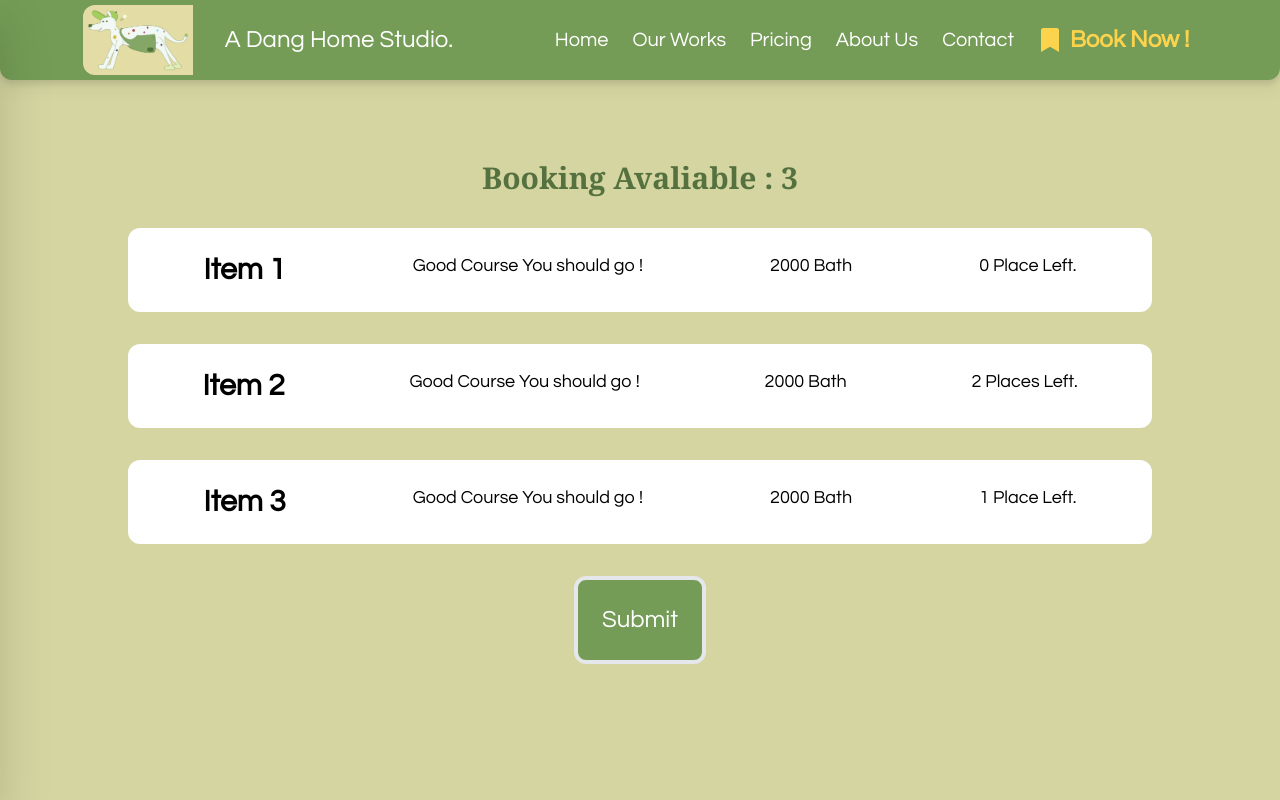
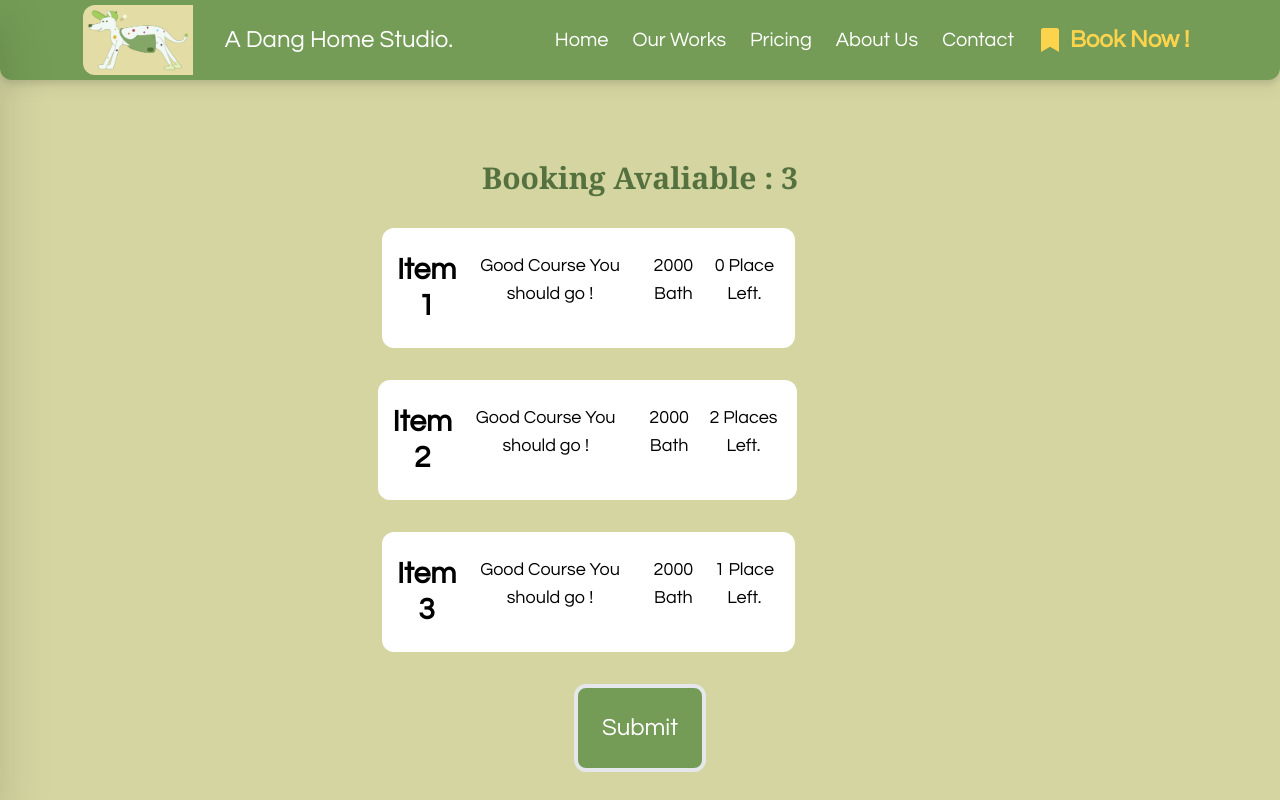
Before and after one commit to microhum/ADangHomeStudio, a Next.js app: page /workshop/booking in a window 1280 px wide. Shown: the top 800 px of the page. Built offline with nearby package versions, Linux system fonts and the light colour scheme.

Commit message:
Fix: Some Build Issues

```diff
--- a/src/pages/workshop/booking.tsx
+++ b/src/pages/workshop/booking.tsx
@@ -5,19 +5,49 @@ import ShoppingCartItem from "@/components/cartItem";
 const Booking = () => {
   const [SelectedID, setSelectedID] = useState<string | null>(null);
   const items = [
-    { id: 1, description: "Good Course You should go !", name: 'Item 1', price: 2000 ,place_left:0},
-    { id: 2, description: "Good Course You should go !", name: 'Item 2', price: 2000 ,place_left:2},
-    { id: 3, description: "Good Course You should go !", name: 'Item 3', price: 2000 ,place_left:1},
+    {
+      id: 1,
+      description: "Good Course You should go !",
+      name: "Item 1",
+      price: 2000,
+      place_left: 0,
+    },
+    {
+      id: 2,
+      description: "Good Course You should go !",
+      name: "Item 2",
+      price: 2000,
+      place_left: 2,
+    },
+    {
+      id: 3,
+      description: "Good Course You should go !",
+      name: "Item 3",
+      price: 2000,
+      place_left: 1,
+    },
   ];
   return (
     <>
       <div className="flex flex-col  items-center bg-cream w-full h-[20vh]" />
       <div className="flex flex-col  gap-8 items-center bg-cream w-full h-screen">
-        <p className="text-3xl text-meadow-400 font-serif font-bold">Booking Avaliable : {items.length}</p>
+        <p className="text-3xl text-meadow-400 font-serif font-bold">
+          Booking Avaliable : {items.length}
+        </p>
         {items.map((item) => (
-            <ShoppingCartItem id={item.id} description={item.description} name={item.name} price={item.price} place_left={item.place_left}/>
+          <div key={item.name}>
+            <ShoppingCartItem
+              id={item.id}
+              description={item.description}
+              name={item.name}
+              price={item.price}
+              place_left={item.place_left}
+            />
+          </div>
         ))}
-        <button className="text-2xl text-white bg-meadow-300 p-6 rounded-xl border-4 hover:text-black hover:border-black">Submit</button>
+        <button className="text-2xl text-white bg-meadow-300 p-6 rounded-xl border-4 hover:text-black hover:border-black">
+          Submit
+        </button>
       </div>
     </>
   );
```
